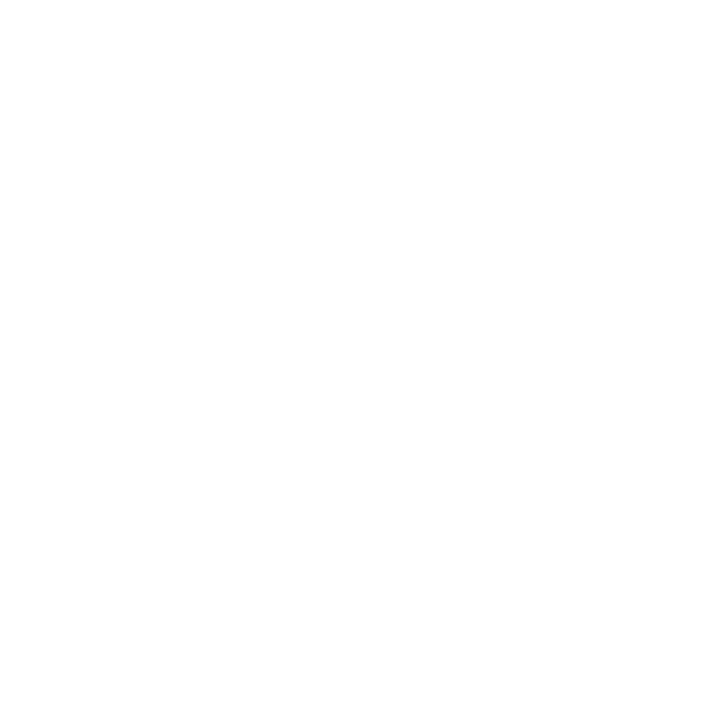
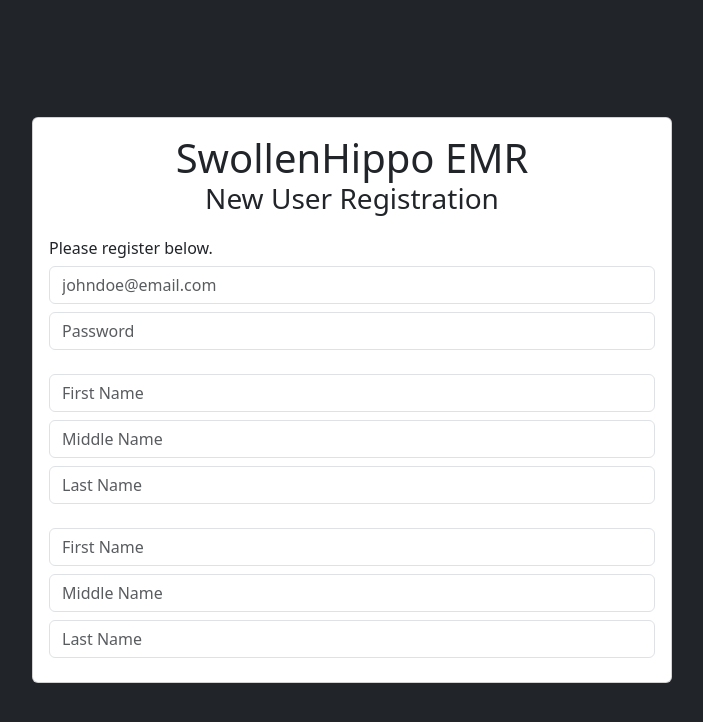
Before and after one commit to ntomlin7/3100RegistrationForm, a plain HTML site: page index.html in a window 1280 px wide. Shown: the whole page, without its empty margins (288-991 px from the left). Drawn offline with nearby package versions, Linux system fonts and the light colour scheme.

Commit message:
Added form for body, added Card for login. Added headers and inputs for email, password, fname,mname, and lname. Added bootstrap.

```diff
--- a/index.html
+++ b/index.html
@@ -4,8 +4,35 @@
     <meta charset="UTF-8">
     <meta name="viewport" content="width=device-width, initial-scale=1.0">
     <title>Document</title>
+    <link href="https://cdn.jsdelivr.net/npm/bootstrap@5.3.3/dist/css/bootstrap.min.css" rel="stylesheet" integrity="sha384-QWTKZyjpPEjISv5WaRU9OFeRpok6YctnYmDr5pNlyT2bRjXh0JMhjY6hW+ALEwIH" crossorigin="anonymous">
 </head>
-<body>
+<body class="bg-dark">
+    <div class="d-flex justify-content-center align-items-center vh-100">
+        <form class="card col-12 col-md-8 col-lg-6">
+            <div class="card-body">
+                <h1 class="text-center mb-0">SwollenHippo EMR</h1>
+                <h3 class="text-center mb-4">New User Registration</h2>
+                <h6>Please register below.</h5>
+                <div>
+                    <input id="txtEmail" class="form-control mb-2" type="email" placeholder="johndoe@email.com" aria-label="email">
+                    <input id="txtPassword" class="form-control mb-2" type="password" placeholder="Password" aria-label="password">
+                </div>
+                <div class="mt-4">
+                    <input id="txtFirstName" class="form-control mb-2" type="text" placeholder="First Name" aria-label="first name">
+                    <input id="txtMiddleName" class="form-control mb-2" type="text" placeholder="Middle Name" aria-label="middle name">
+                    <input id="txtLastName" class="form-control mb-2" type="text" placeholder="Last Name" aria-label="last name">
 
+                </div>
+                <div class="mt-4">
+                    <input id="txtStreetAddress1" class="form-control mb-2" type="text" placeholder="First Name" aria-label="first name">
+                    <input id="txtMiddleName" class="form-control mb-2" type="text" placeholder="Middle Name" aria-label="middle name">
+                    <input id="txtLastName" class="form-control mb-2" type="text" placeholder="Last Name" aria-label="last name">
+
+                </div>
+            </div>
+
+        </form>
+    </div>
+    <script src="https://cdn.jsdelivr.net/npm/bootstrap@5.3.3/dist/js/bootstrap.bundle.min.js" integrity="sha384-YvpcrYf0tY3lHB60NNkmXc5s9fDVZLESaAA55NDzOxhy9GkcIdslK1eN7N6jIeHz" crossorigin="anonymous"></script>
 </body>
 </html>
```
